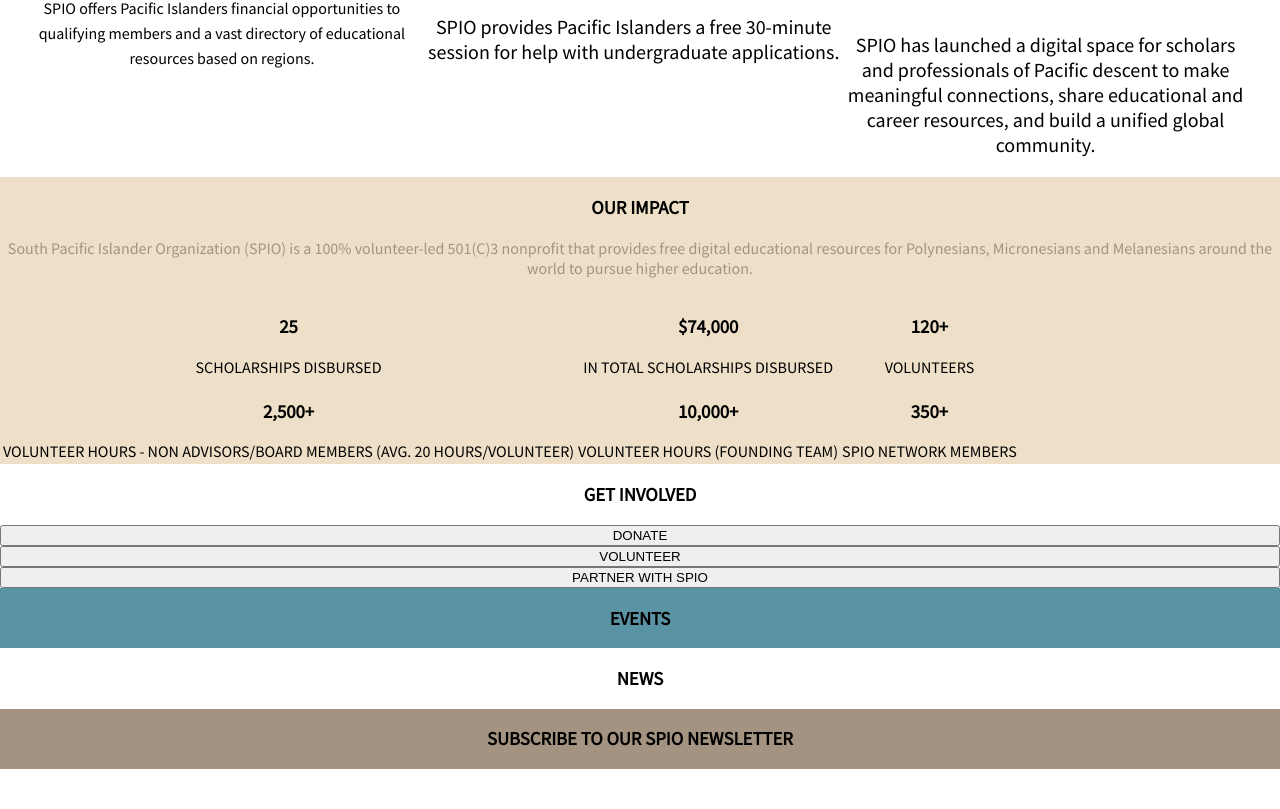
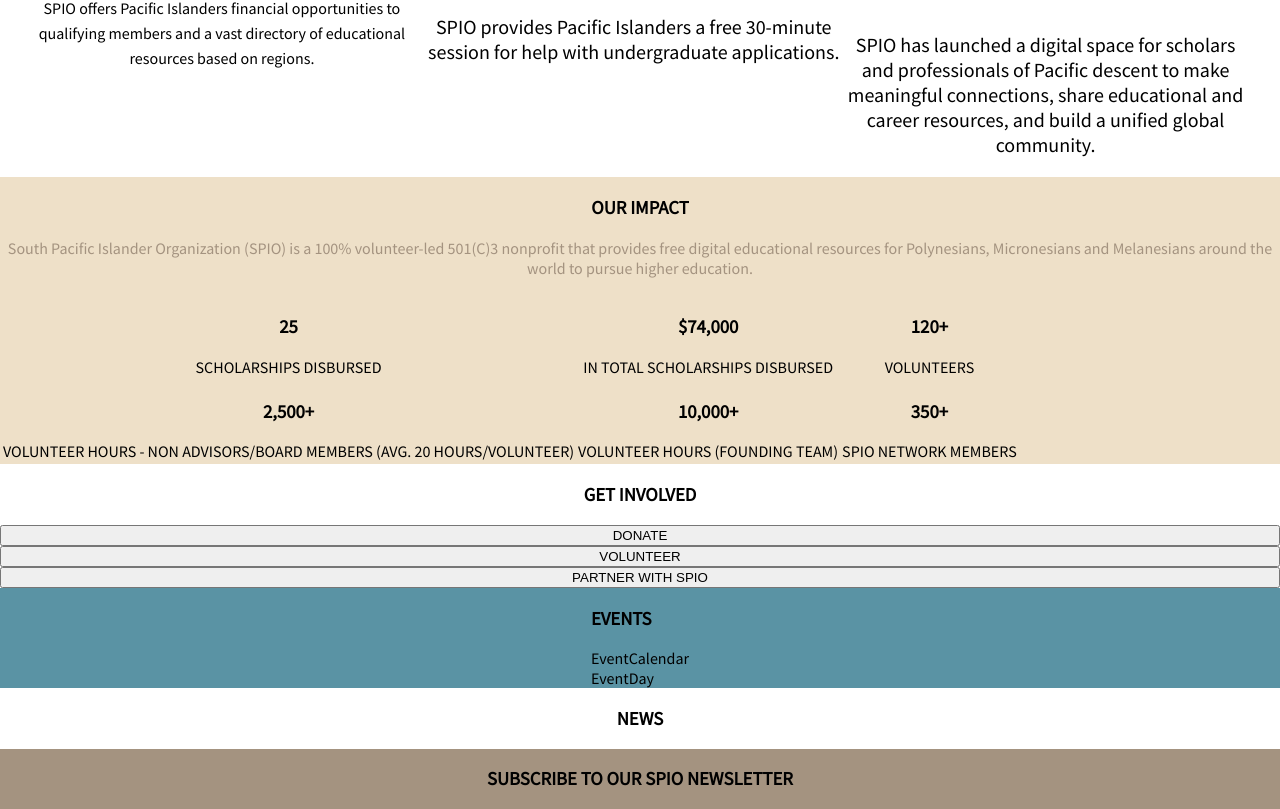
Before and after one commit to maikalangi/spioFromScratch, a React (Create React App) app: page / in a window 1280 px wide. Shown: the part 705-1514 px from the top of the page. Before the commit the page ends 1474 px from the top, so only its background shows below. Built offline with nearby package versions, Linux system fonts and the light colour scheme.

Commit message:
events additions

```diff
--- /dev/null
+++ b/src/components/EventCalendar.js
@@ -0,0 +1,9 @@
+import '../styles/eventCalendar.css';
+
+function EventCalendar() {
+  return (
+    <div>EventCalendar</div>
+  )
+}
+
+export default EventCalendar
--- /dev/null
+++ b/src/components/EventDay.js
@@ -0,0 +1,9 @@
+import '../styles/eventDay.css';
+
+function EventDay() {
+  return (
+    <div>EventDay</div>
+  )
+}
+
+export default EventDay
--- a/src/components/events.js
+++ b/src/components/events.js
@@ -1,8 +1,14 @@
 import '../styles/events.css';
+import EventCalendar from './EventCalendar';
+import EventDay from './EventDay';
 
 function Events() {
   return (
-    <h3>EVENTS</h3>
+    <div className='eventsDiv'>
+      <h3>EVENTS</h3>
+      <EventCalendar />
+      <EventDay />
+    </div>
   )
 }
 
--- a/src/styles/events.css
+++ b/src/styles/events.css
@@ -0,0 +1,5 @@
+eventsDiv {
+    display: flex;
+    justify-content: center;
+    text-align: center;
+}
```
Also changed, not shown: src/styles/eventCalendar.css (added), src/styles/eventDay.css (added).
